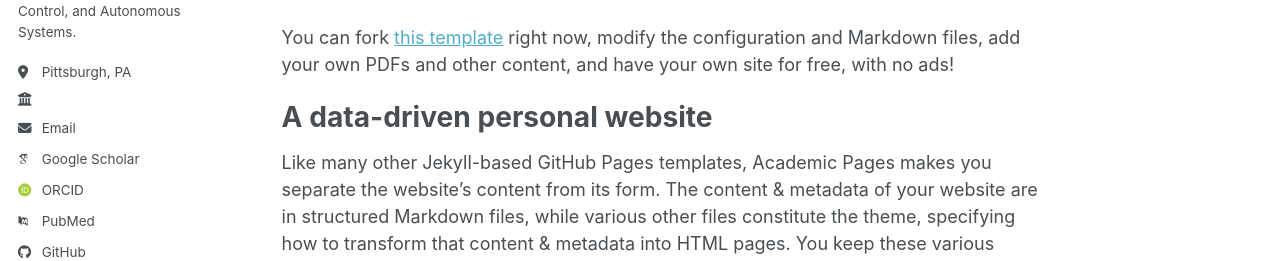
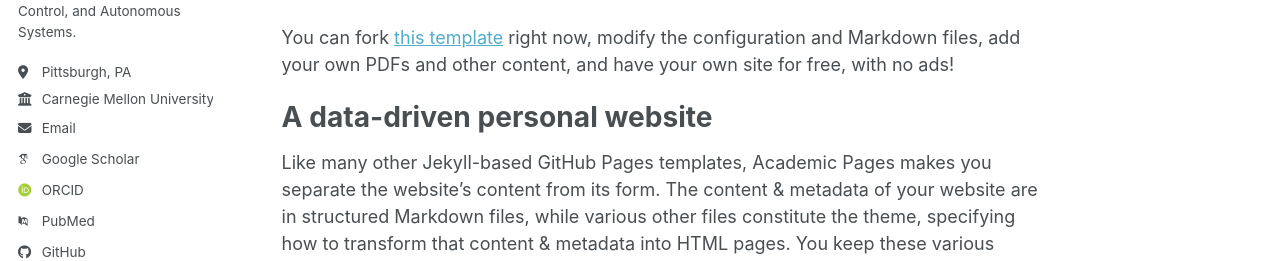
Before and after one commit to liuk70687-dotcom/hongfeiliu.github.io, a Jekyll site: the page built from _pages/about.md, in a window 1280 px wide. Shown: the part 387-648 px from the top of the page. Built offline with Jekyll 4.4.1, drawn with Linux system fonts in a browser that asks for light colours; some web fonts are replaced; a script bundle is joined from its source files by our own code; library files that are not in the unit come from our copies; some of the changed lines change nothing that is shown.

Commit message:
Update _config.yml

```diff
--- a/_config.yml
+++ b/_config.yml
@@ -11,12 +11,12 @@
 site_theme               : "default" # The available themes options are "default", "air", "sunrise", "mint", "dirt" and "contrast"
 title                    : "Hongfei Liu"
 title_separator          : "-"
-name                     : &name "Hongfei Liu"
-description              : &description "Robotics | Control | Autonomy | CMU"   # Update this with a general description of your site, this is the default if not overridden by a page
-url                      : https://hongfeiliu.github.io # The base hostname & protocol for your site e.g. "https://[your GitHub username].github.io",
+name                     : "Hongfei Liu"
+description              : "Robotics | Control | Autonomy | CMU"   # Update this with a general description of your site, this is the default if not overridden by a page
+url                      : "https://liuk70687-dotcom.github.io" # The base hostname & protocol for your site e.g. "https://[your GitHub username].github.io",
                                                            # or if you already have some other page hosted on Github then use "https://[your GitHub username].github.io/[Your Repo Name]"
-baseurl                  : "" # the subpath of your site, e.g. "/blog"
-repository               : "hongfeiliu.github.io"
+baseurl                  : "/hongfeiliu.github.io"
+repository               : "liuk70687-dotcom/hongfeiliu.github.io"
 
 # Site Author - The following control what appear as part of the author content on the side bar.
 #               If a field is blank the icon and link will not appear, otherwise it will be shown.
@@ -28,7 +28,7 @@
   pronouns         : "He/him"
   bio              : "MS Mechanical Engineering @ CMU. Focus on Robotics, Control, and Autonomous Systems."
   location         : "Pittsburgh, PA"
-  employer         : ""
+  employer         : "Carnegie Mellon University"
   uri              : # URL
   email            : "hongfeil@andrew.cmu.edu"
 
```
